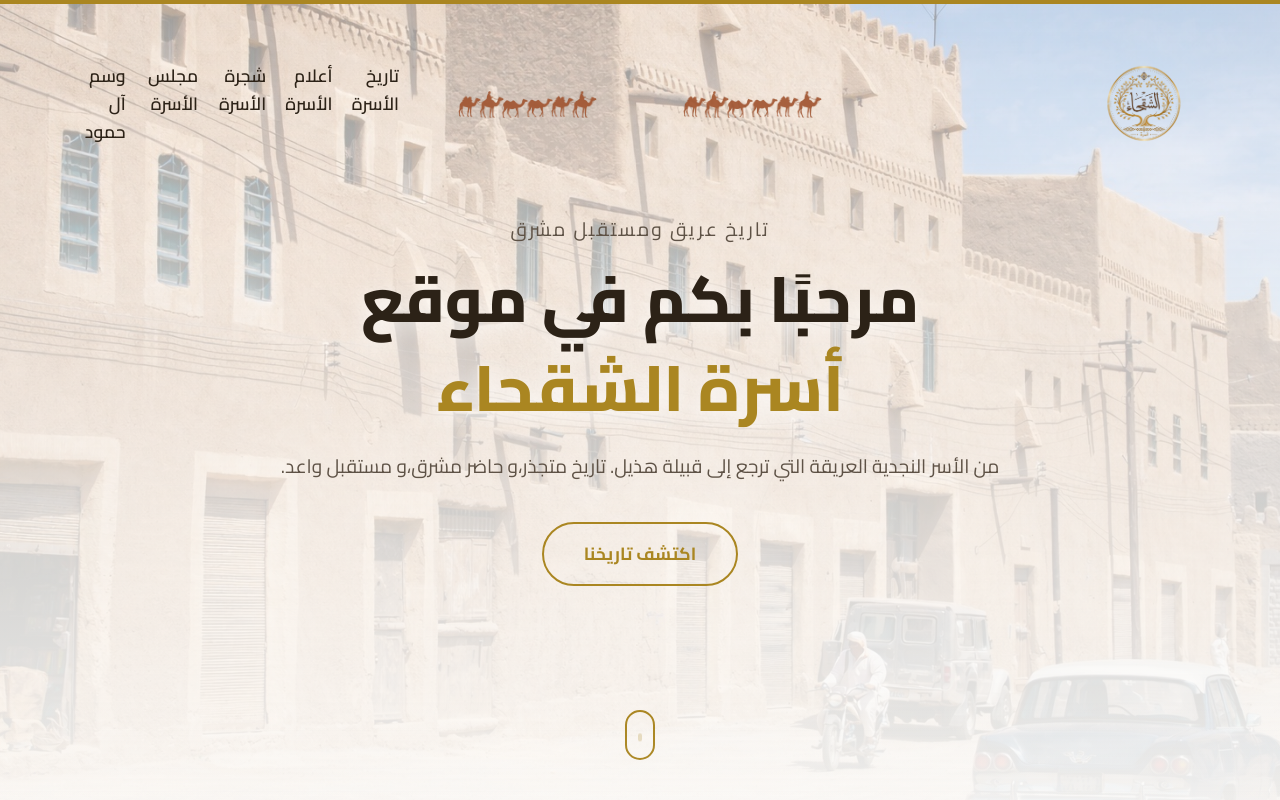
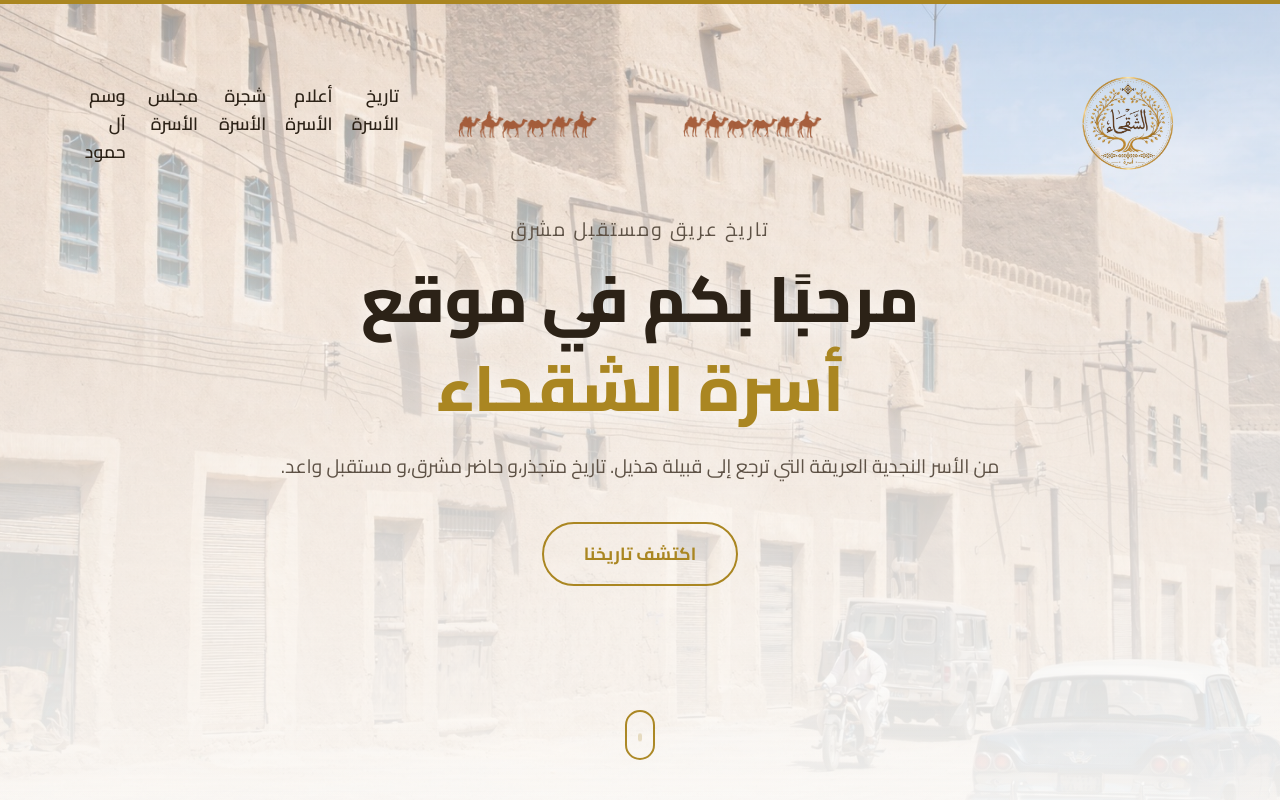
Before and after one commit to Alshagha/alshagha-website, a React (Vite) app: page / in a window 1280 px wide. Shown: the top 800 px of the page. Built offline with nearby package versions, Linux system fonts and the light colour scheme.

Commit message:
Update Navbar.css

```diff
--- a/src/components/Navbar.css
+++ b/src/components/Navbar.css
@@ -33,14 +33,14 @@
 }
 
 .navbar-logo {
-    height: 160px;
+    height: 200px;
     width: auto;
     object-fit: contain;
     transition: var(--transition);
 }
 
 .navbar-scrolled .navbar-logo {
-    height: 60px;
+    height: 80px;
 }
 
 .navbar-caravan {
```
